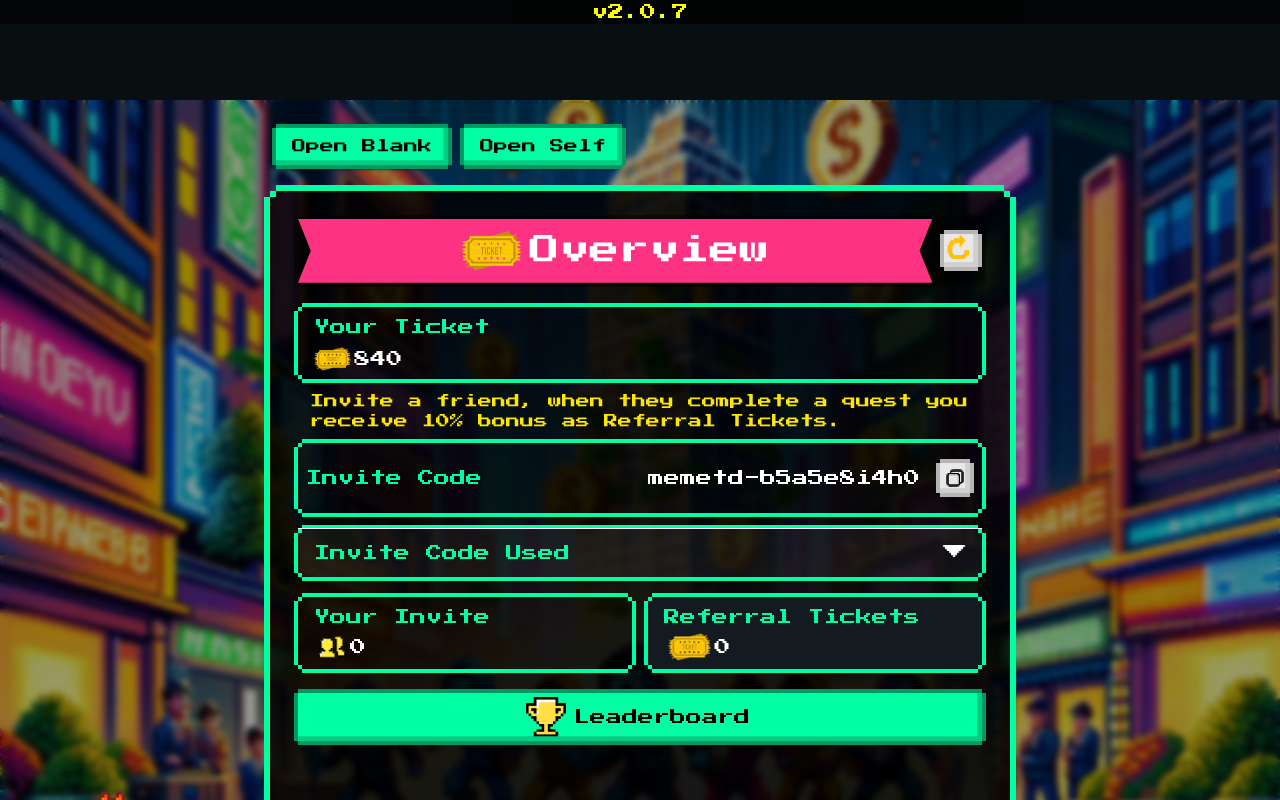
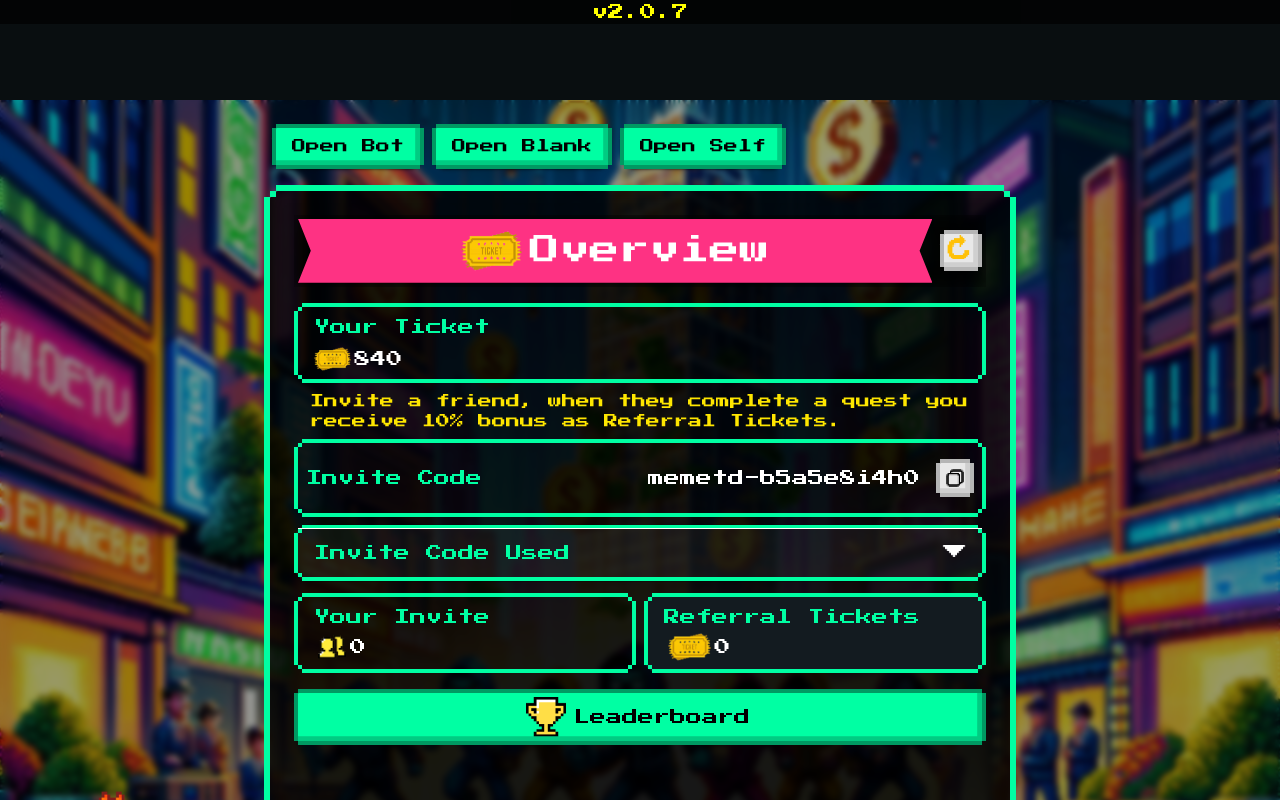
Before and after one commit to LeNgocPhuc99/test-bot, a React (Vite) app: page / in a window 1280 px wide. Shown: the top 800 px of the page. Built offline with nearby package versions, Linux system fonts and the light colour scheme.

Commit message:
open bot

```diff
--- a/src/core/components/BottomSwipeableDrawer.tsx
+++ b/src/core/components/BottomSwipeableDrawer.tsx
@@ -30,8 +30,23 @@ const BottomSwipeableDrawer = () => {
     window.open(SWAP_LINK, "_blank");
   };
 
+  const handleOpenBot = () => {
+    window.open("https://t.me/ston-fi?startapp");
+  };
+
   return (
     <>
+      <Button
+        variant="contained"
+        className="pixel-button--primary--dark"
+        onClick={handleOpenBot}
+        sx={{
+          textTransform: "capitalize",
+          marginLeft: "8px",
+        }}
+      >
+        Open Bot
+      </Button>
       <Button
         variant="contained"
         className="pixel-button--primary--dark"
```
